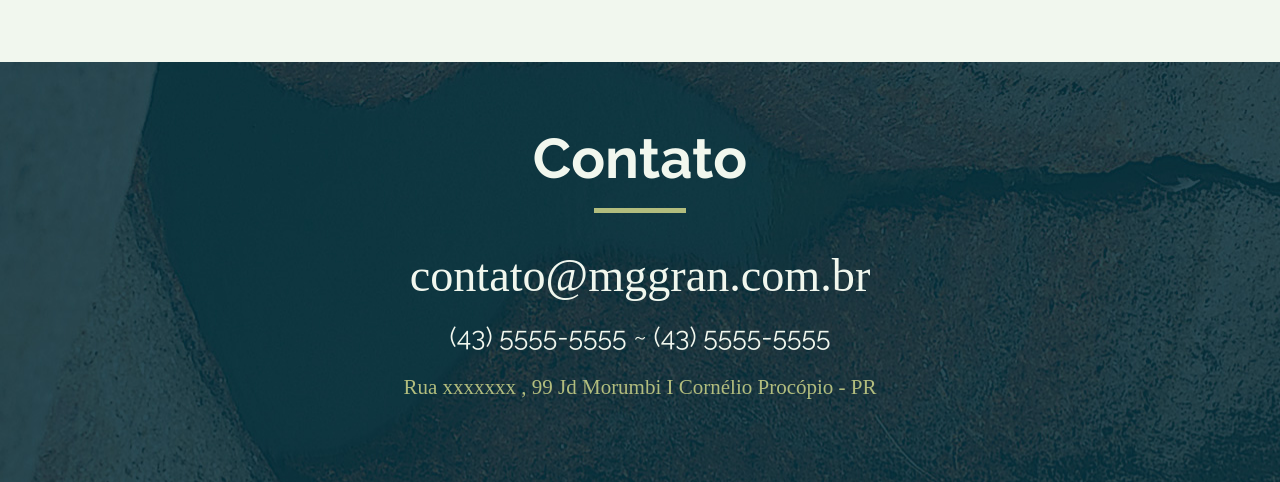
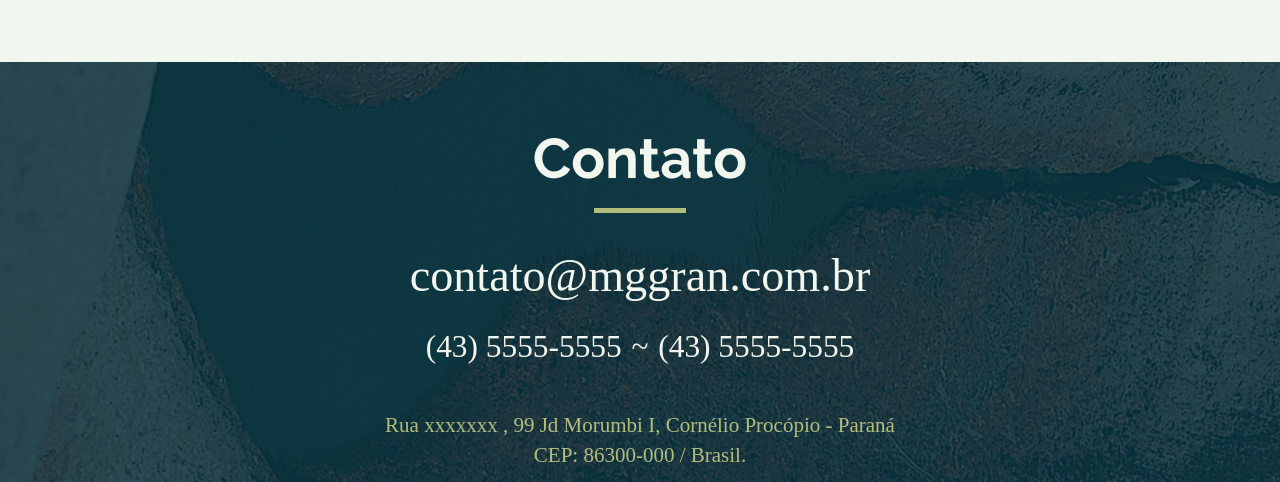
Before and after one commit to droid-lab-profile/droid-web-mggran, a website: page index.html in a window 1280 px wide. Shown: the part 4012-4494 px from the top of the page. Drawn offline with Linux system fonts and the light colour scheme; a web font is replaced by a local one.

Commit message:
Ajustes Schemas

```diff
--- a/assets/scss/pages/index.scss
+++ b/assets/scss/pages/index.scss
@@ -300,7 +300,7 @@
 
 #contato-footer{
 	background-image: url('../../../images/bg-02.jpg');
-	padding-bottom: 30px;
+	padding-bottom: 60px;
 	h1{
 		padding: 4% 10% 0% 10%;
 		font-family: $font-secondary;
@@ -333,21 +333,28 @@
 		}
 	}
 	h3{
-		font-family: $font-secondary;
 		color: $color-white;
-		font-size: 1.9em;
+		margin-bottom: 45px;
+		span{
+			font-size: 0.8em;
+			@include responsive(s4) {
+				font-size: 0.5em;
+			}
+			a{
+				font-family: $font-primary;
+				color: $color-white;
 				@include responsive(s1) {
 					max-width: initial;
 				}
 				@include responsive(s4) {
-			font-size: 1.2em;
 					padding: 0;
 					padding-bottom: 15px;
 					padding-top: 0px;
 				}
 			}
-	p {
-		padding: 1% 10% 4% 10%;
+		}
+	}
+	.address {
 		color: $color-mostarda;
 		font-size: 1.5em;
 		@include responsive(s4) {
--- a/index.html
+++ b/index.html
@@ -1,7 +1,7 @@
 <!DOCTYPE html>
 <html lang="pt-br">
 	<head>
-		<title>Granitos e Mármores em Cornélio Procópio e Norte do Paraná - MGGran</title>
+		<title>Mármores e Granitos em Cornélio Procópio e Norte do Paraná - MGGran</title>
 		<meta charset="utf-8">
 		<meta name="keywords"            content="piso granito, granito preço, granito, granito londrina, granito cornélio procópio, londrina, cornélio procópio, granitos, marmoraria em londrina, marmoarai em cornélio procópio, marmoraria londrina, marmore, marmores londrina, marmores cornélio procópio, mggran">
 		<meta name="viewport"            content="width=device-width, initial-scale=1, user-scalable=no">
@@ -11,19 +11,19 @@
 		<meta name="robots"              content="index,follow">
 		<!-- OG -->
 		<meta property="og:url"          content="http://www.mggran.com.br">
-		<meta property="og:title"        content="Granitos e Mármores em Cornélio Procópio e Norte do Paraná - MGGran">
-		<meta property="og:site_name"    content="Granitos e Mármores em Cornélio Procópio e Norte do Paraná - MGGran">
+		<meta property="og:title"        content="Mármores e Granitos em Cornélio Procópio e Norte do Paraná - MGGran">
+		<meta property="og:site_name"    content="Mármores e Granitos em Cornélio Procópio e Norte do Paraná - MGGran">
 		<meta property="og:description"  content="MGGran é uma Empresa de Cornélio Procópio especializada em comércio e de produtos como matéria prima mármores e granitos.">
 		<meta property="og:image"        content="http://www.mggran.com.br/assets/images/og.jpg">
 		<!-- Twitter -->
 		<meta name="twitter:card"        content="summary_large_image">
 		<meta name="twitter:site"        content="http://www.mggran.com.br">
-		<meta name="twitter:title"       content="Granitos e Mármores em Cornélio Procópio e Norte do Paraná - MGGran">
+		<meta name="twitter:title"       content="Mármores e Granitos em Cornélio Procópio e Norte do Paraná - MGGran">
 		<meta name="twitter:url"         content="http://www.mggran.com.br">
 		<meta name="twitter:image:src"   content="http://www.mggran.com.br/assets/images/og.jpg">
-		<meta name="twitter:description" content="Granitos e Mármores em Cornélio Procópio e Norte do Paraná - MGGran">
+		<meta name="twitter:description" content="Mármores e Granitos em Cornélio Procópio e Norte do Paraná - MGGran">
 		<!-- Google + -->
-		<meta itemprop="name"            content="Granitos e Mármores em Cornélio Procópio e Norte do Paraná - MGGran">
+		<meta itemprop="name"            content="Mármores e Granitos em Cornélio Procópio e Norte do Paraná - MGGran">
 		<meta itemprop="description"     content="MGGran é uma Empresa de Cornélio Procópio especializada em comércio e de produtos como matéria prima mármores e granitos.">
 		<link href="./assets/images/favicon.png" rel="icon" type="image/x-icon"/>
 		<link rel="canonical" href="http://www.mggran.com.br" />
@@ -284,9 +284,17 @@
 							<div>
 								<h1>Contato</h1>
 								<span class="separator"/>
-								<h2>contato@mggran.com.br</h2>
-								<h3>(43) 5555-5555 ~ (43) 5555-5555</h3>
-								<p>Rua xxxxxxx , 99 Jd Morumbi I Cornélio Procópio - PR</p>
+								<div itemscope itemtype="http://schema.org/LocalBusiness">
+									<a href="mailto:contato@mggran.com.br"><h2 itemprop="email">contato@mggran.com.br</h2></a>
+									<h3><span itemprop="telephone"><a href="tel:(43) 5555-5555">(43) 5555-5555</a></span> <span>~</span> <span itemprop="telephone"><a href="tel:(43) 5555-5555">(43) 5555-5555</a></span></h3>
+									<div itemprop="address" class="address" itemscope itemtype="http://schema.org/PostalAddress">
+										<span itemprop="streetAddress">Rua xxxxxxx , 99 Jd Morumbi I</span>,
+										<span itemprop="addressLocality">Cornélio Procópio</span> -
+										<span itemprop="addressRegion">Paraná</span><br/>
+										<span itemprop="postalCode">CEP: 86300-000</span> /
+										<span itemprop="addressCountry">Brasil</span>.
+									</div>
+								</div>
 							</div>
 						</div>
 					</div>
```
Also changed, not shown: assets/css/dist/pages/index.css, assets/css/src/pages/index.css. Lines whose indentation alone changed are shown as unchanged.
